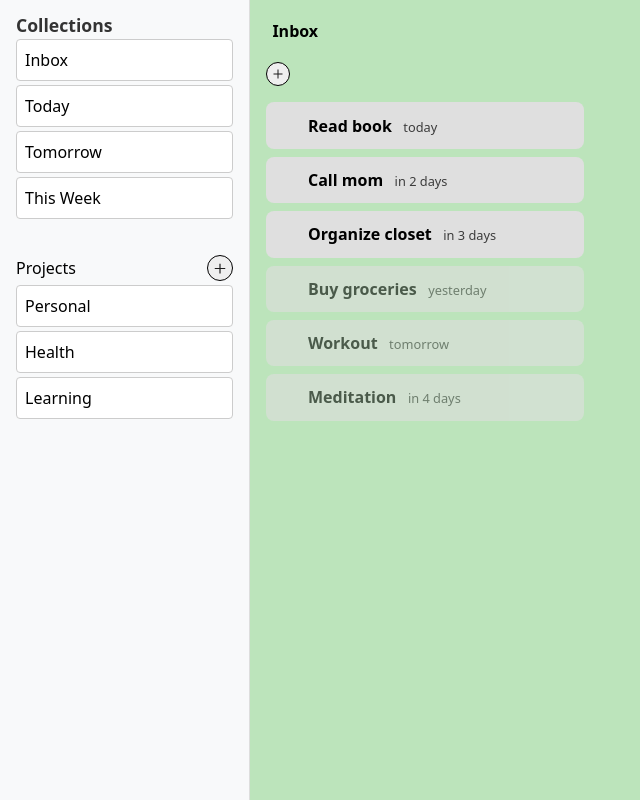
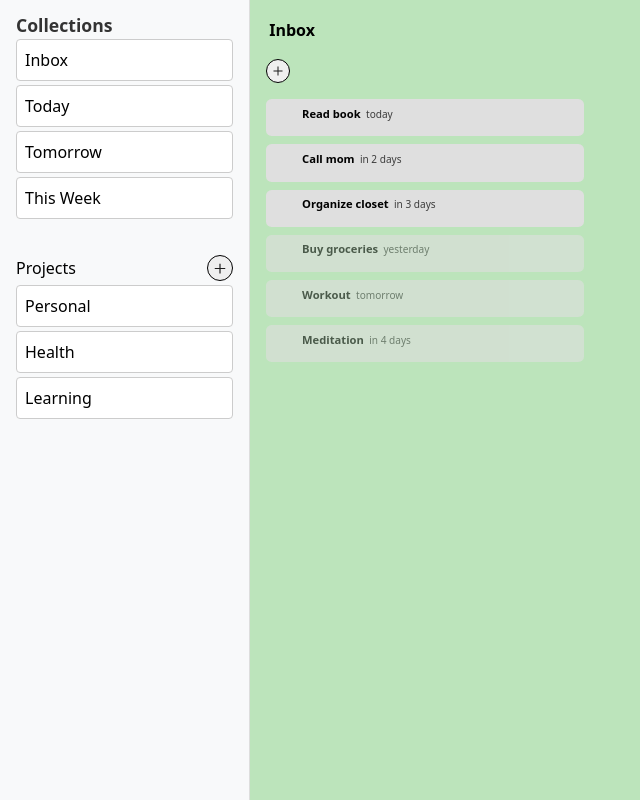
Before and after one commit to detierrez/odin-todo, a website built with webpack: page src/template.html in a window 1280 px wide. Shown: the whole page, without its empty margins (0-640 px from the left). Built offline with nearby package versions, Linux system fonts and the light colour scheme.

Commit message:
feat: Refactor task card component; change task card from div to button and improve styling

```diff
--- a/src/modules/components/field-element/style.css
+++ b/src/modules/components/field-element/style.css
@@ -4,7 +4,7 @@
   border-radius: 0.25em;
   cursor: pointer;
 
-  padding: 0.2em 0.4em;
+  padding: 0.1em 0.2em;
 
   &:focus {
     cursor: text;
--- a/src/modules/components/task-card/index.js
+++ b/src/modules/components/task-card/index.js
@@ -14,7 +14,7 @@ export default function createTaskCard({
   onValueChange,
   ...args
 }) {
-  const taskCard = document.createElement("div");
+  const taskCard = document.createElement("button");
   taskCard.className = "task-card";
   taskCard.dataset.taskId = task.id;
   taskCard.classList.add(task.isCompleted ? "completed" : "not-completed");
--- a/src/modules/components/task-card/style.css
+++ b/src/modules/components/task-card/style.css
@@ -1,7 +1,9 @@
 .task-card {
+  font-size: 70%;
   background-color: rgb(223, 223, 223);
   border-radius: 0.5em;
   padding: 0.5em;
+  border: none;
 
   &:hover {
     background-color: rgb(201, 201, 201);
@@ -14,8 +16,8 @@
 
 .task-card {
   display: grid;
-  /* gap: 0.2em; */
-  justify-content: spaceS-between;
+  gap: 0em 0.1em;
+  justify-content: space-between;
   justify-items: start;
   align-items: center;
   grid-template-columns: max-content min-content 1fr max-content;
@@ -45,13 +47,16 @@
   }
 
   > .check-button {
-    align-self: center;
     grid-area: check;
   }
 
   > .date-picker {
+    align-self: baseline;
     grid-area: date;
-    align-self: baseline;
+  }
+
+  > .delete-button {
+    grid-area: delete;
   }
 
   > .description {
@@ -67,7 +72,8 @@
 }
 
 .task-card .date-picker {
-  font-size: 0.8rem;
+  font-size: 90%;
+  line-height: 0.9rem;
   color: #000b;
 }
 
@@ -76,7 +82,7 @@
   background-color: transparent;
   opacity: 0;
 
-  &:hover{
+  &:hover {
     background-color: #0006;
   }
 }
```
Also changed, not shown: src/modules/components/date-picker/style.css (+0 -46 lines).
